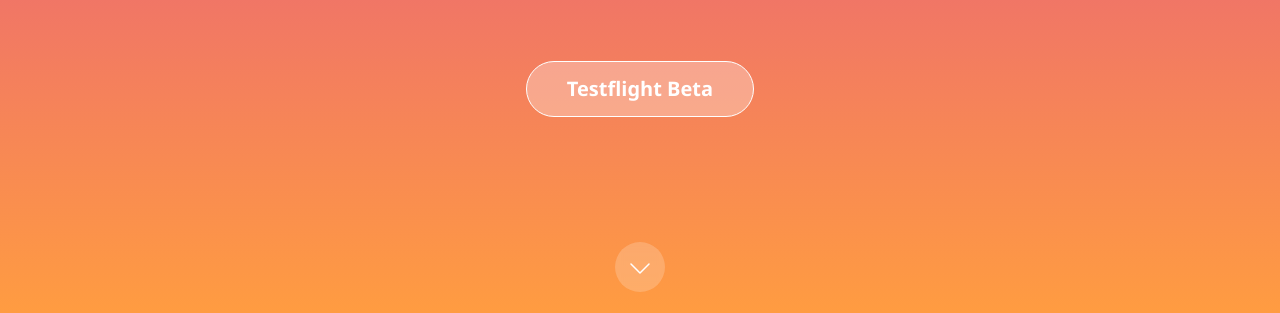
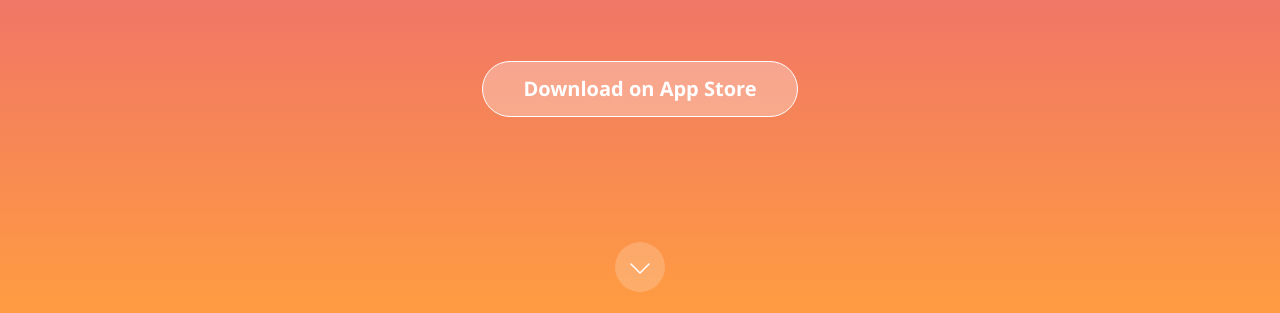
Before and after one commit to JoshOn360Hz/PinBoardWeb, a plain HTML site: page index.html in a window 1280 px wide. Shown: the part 487-800 px from the top of the page. Drawn offline with nearby package versions, Linux system fonts and the light colour scheme.

Commit message:
Update index.html

```diff
--- a/index.html
+++ b/index.html
@@ -46,11 +46,11 @@
   <div class="container text-center">
     <img src="src/logo.png" alt="Pinboard Icon" class="app-icon">
     <h1 class="fw-bold">Simple Notes. Redefined.</h1>
-    <p class="fs-4">iOS | iPadOS </p>
+    <p class="fs-4">iOS | iPadOS</p>
     <br>
     <br>
     <button class="download-btn">
-    <a href="https://testflight.apple.com/join/NmpwygSt" target="_blank" rel="noopener noreferrer">Testflight Beta</a>
+    <a href="https://apps.apple.com/us/app/pinboard-better-notes/id6747376814" target="_blank" rel="noopener noreferrer">Download on App Store</a>
 
   </div>
   </section>
```
